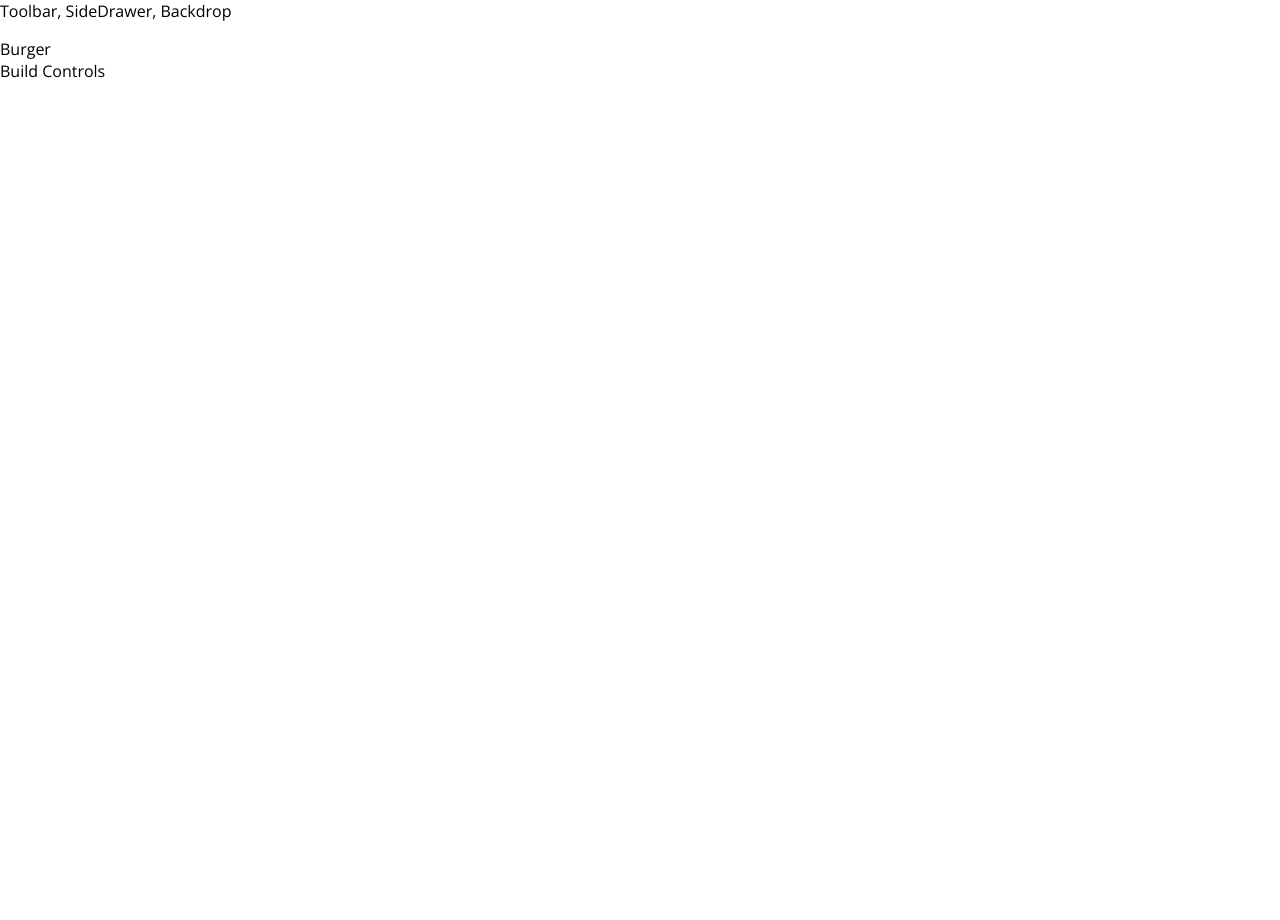
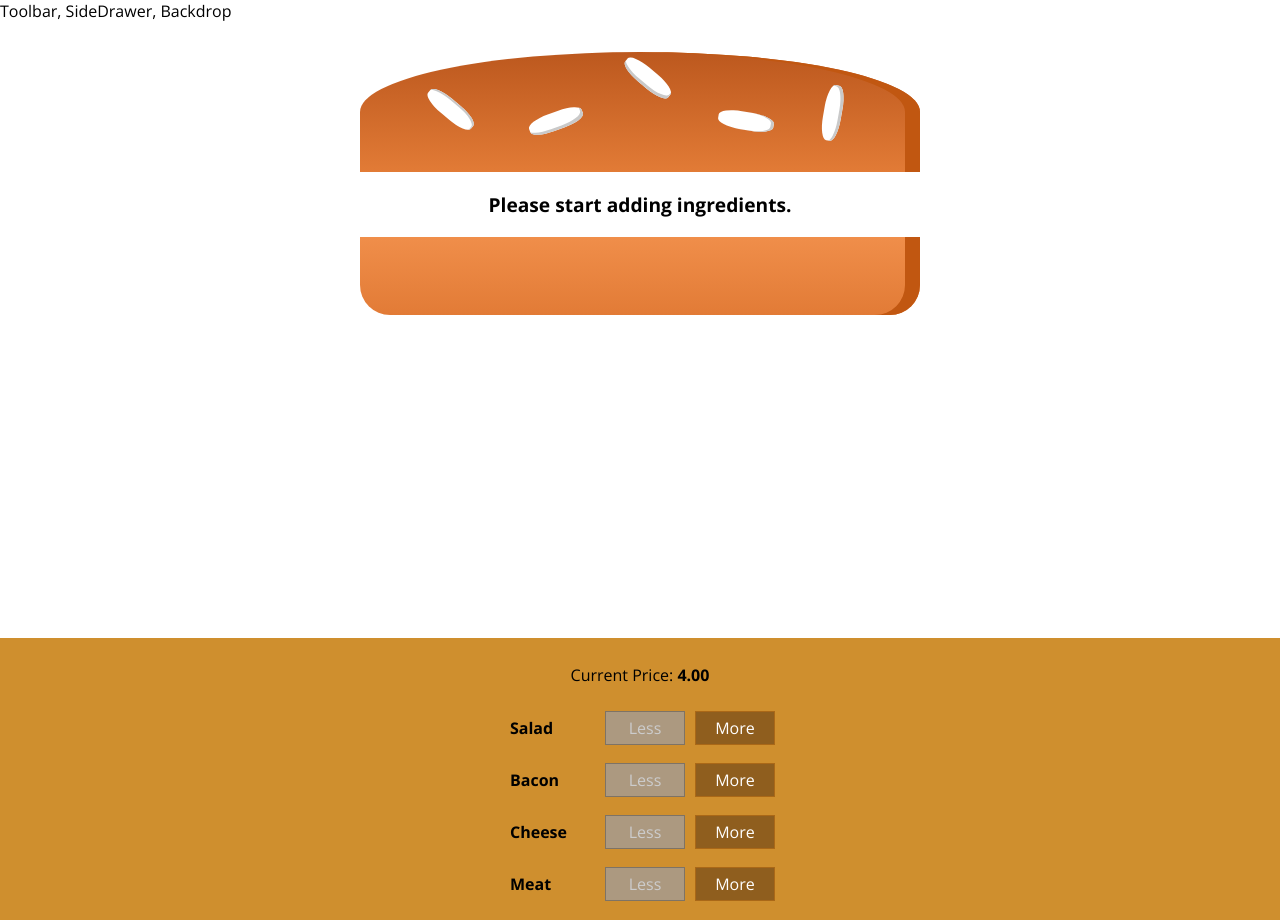
Before and after one commit to levgir/build-a-burger, a React (Create React App) app: page / in a window 1280 px wide. Before the commit the page ends 800 px from the top, so only its background shows below. Built offline with nearby package versions, Linux system fonts and the light colour scheme.

Commit message:
did some work on the app setting up the state and css for the app, got things to display when added and to disappear when subtracted

```diff
--- a/package.json
+++ b/package.json
@@ -6,6 +6,7 @@
     "@testing-library/jest-dom": "^4.2.4",
     "@testing-library/react": "^9.5.0",
     "@testing-library/user-event": "^7.2.1",
+    "prop-types": "^15.7.2",
     "react": "^16.13.1",
     "react-dom": "^16.13.1",
     "react-scripts": "3.4.1"
--- /dev/null
+++ b/src/components/Burger/BuildControls/BuildControl/BuildControl.js
@@ -0,0 +1,21 @@
+import React from "react";
+
+import classes from "./BuildControl.module.css";
+
+const BuildControl = (props) => (
+  <div className={classes.BuildControl}>
+    <div className={classes.Label}>{props.label}</div>
+    <button
+      className={classes.Less}
+      onClick={props.removeIngredientHandler}
+      disabled={props.disabled}
+    >
+      Less
+    </button>
+    <button className={classes.More} onClick={props.addIngredientHandler}>
+      More
+    </button>
+  </div>
+);
+
+export default BuildControl;
--- /dev/null
+++ b/src/components/Burger/BuildControls/BuildControl/BuildControl.module.css
@@ -0,0 +1,56 @@
+.BuildControl {
+    display: flex;
+    justify-content: space-between;
+    align-items: center;
+    margin: 5px 0;
+}
+
+.BuildControl button {
+    display: block;
+    font: inherit;
+    padding: 5px;
+    margin: 0 5px;
+    width: 80px;
+    border: 1px solid #AA6817;
+    cursor: pointer;
+    outline: none;
+}
+
+.BuildControl button:disabled {
+    background-color: #AC9980;
+    border: 1px solid #7E7365;
+    color: #ccc;
+    cursor: default;
+}
+
+.BuildControl button:hover:disabled {
+    background-color: #AC9980;
+    color: #ccc;
+    cursor: not-allowed;
+}
+
+.Label {
+    padding: 10px;
+    font-weight: bold;
+    width: 80px;
+}
+
+.BuildControl .Less {
+    background-color: #D39952;
+    color: white;
+}
+
+.BuildControl .More {
+    background-color: #8F5E1E;
+    color: white;
+}
+
+.BuildControl .Less:hover, .BuildControl .Less:active {
+    background-color: #DAA972;
+    color: white;
+}
+
+.BuildControl .More:hover,.BuildControl .More:active {
+    background-color: #99703F;
+    color: white;
+}
--- /dev/null
+++ b/src/components/Burger/BuildControls/BuildControls.js
@@ -0,0 +1,29 @@
+import React from "react";
+import classes from "./BuildControls.module.css";
+import BuildControl from "./BuildControl/BuildControl";
+
+const controls = [
+  { label: "Salad", type: "salad" },
+  { label: "Bacon", type: "bacon" },
+  { label: "Cheese", type: "cheese" },
+  { label: "Meat", type: "meat" },
+];
+
+const BuildControls = (props) => (
+  <div className={classes.BuildControls}>
+    <p>
+      Current Price: <strong>{props.price.toFixed(2)}</strong>
+    </p>
+    {controls.map((ctrl) => (
+      <BuildControl
+        key={ctrl.label}
+        label={ctrl.label}
+        addIngredientHandler={() => props.addIngredientHandler(ctrl.type)}
+        removeIngredientHandler={() => props.removeIngredientHandler(ctrl.type)}
+        disabled={props.disabled[ctrl.type]}
+      />
+    ))}
+  </div>
+);
+
+export default BuildControls;
--- /dev/null
+++ b/src/components/Burger/BuildControls/BuildControls.module.css
@@ -0,0 +1,10 @@
+.BuildControls {
+    width: 100%;
+    background-color: #cf8f2e;
+    display: flex;
+    flex-flow: column;
+    align-items: center;
+    box-shadow: 0 2px 1px #ccc;
+    margin: auto;
+    padding: 10px 0;
+}
--- /dev/null
+++ b/src/components/Burger/Burger.js
@@ -0,0 +1,31 @@
+import React from "react";
+import classes from "./Burger.module.css";
+import BurgerIngredient from "./BurgerIngredient/BurgerIngredient";
+
+const burger = (props) => {
+  let ingredients = Object.keys(props.ingredients)
+    .map((ingredientKey) => {
+      return [...Array(props.ingredients[ingredientKey])].map((_, i) => {
+        return (
+          <BurgerIngredient key={ingredientKey + i} type={ingredientKey} />
+        );
+      });
+    })
+    .reduce((arr, el) => {
+      return arr.concat(el);
+    }, []);
+
+  if (ingredients.length === 0) {
+    ingredients = <p>Please start adding ingredients.</p>;
+  }
+
+  return (
+    <div className={classes.Burger}>
+      <BurgerIngredient type="bread-top" />
+      {ingredients}
+      <BurgerIngredient type="bread-bottom" />
+    </div>
+  );
+};
+
+export default burger;
--- /dev/null
+++ b/src/components/Burger/Burger.module.css
@@ -0,0 +1,30 @@
+.Burger {
+    width: 100%;
+    margin: auto;
+    height: 250px;
+    overflow: auto;
+    text-align: center;
+    font-weight: bold;
+    font-size: 1.2rem;
+}
+
+@media (min-width: 500px) and (min-height: 400px) {
+    .Burger {
+        width: 350px;
+        height: 300px;
+    }
+}
+
+@media (min-width: 500px) and (min-height: 401px) {
+    .Burger {
+        width: 450px;
+        height: 400px;
+    }
+}
+
+@media (min-width: 1000px) and (min-height: 700px) {
+    .Burger {
+        width: 700px;
+        height: 600px;
+    }
+}
--- /dev/null
+++ b/src/components/Burger/BurgerIngredient/BurgerIngredient.js
@@ -0,0 +1,44 @@
+import React from "react";
+import PropTypes from "prop-types";
+import classes from "./BurgerIngredient.module.css";
+
+class BurgerIngredient extends React.Component {
+  render() {
+    let ingredient = null;
+
+    switch (this.props.type) {
+      case "bread-bottom":
+        ingredient = <div className={classes.BreadBottom}></div>;
+        break;
+      case "bread-top":
+        ingredient = (
+          <div className={classes.BreadTop}>
+            <div className={classes.Seeds1}></div>
+            <div className={classes.Seeds2}></div>
+          </div>
+        );
+        break;
+      case "meat":
+        ingredient = <div className={classes.Meat}></div>;
+        break;
+      case "cheese":
+        ingredient = <div className={classes.Cheese}></div>;
+        break;
+      case "salad":
+        ingredient = <div className={classes.Salad}></div>;
+        break;
+      case "bacon":
+        ingredient = <div className={classes.Bacon}></div>;
+        break;
+      default:
+        ingredient = null;
+    }
+    return ingredient;
+  }
+}
+
+BurgerIngredient.propTypes = {
+  type: PropTypes.string.isRequired,
+};
+
+export default BurgerIngredient;
--- /dev/null
+++ b/src/components/Burger/BurgerIngredient/BurgerIngredient.module.css
@@ -0,0 +1,113 @@
+.BreadBottom {
+    height: 13%;
+    width: 80%;
+    background: linear-gradient(#F08E4A, #e27b36);
+    border-radius: 0 0 30px 30px;
+    box-shadow: inset -15px 0 #c15711;
+    margin: 2% auto;
+}
+
+.BreadTop {
+    height: 20%;
+    width: 80%;
+    background: linear-gradient(#bc581e, #e27b36);
+    border-radius: 50% 50% 0 0;
+    box-shadow: inset -15px 0 #c15711;
+    margin: 2% auto;
+    position: relative;
+}
+
+.Seeds1 {
+    width: 10%;
+    height: 15%;
+    position: absolute;
+    background-color: white;
+    left: 30%;
+    top: 50%;
+    border-radius: 40%;
+    transform: rotate(-20deg);
+    box-shadow: inset -2px -3px #c9c9c9;
+}
+
+.Seeds1:after {
+    content: "";
+    width: 100%;
+    height: 100%;
+    position: absolute;
+    background-color: white;
+    left: -170%;
+    top: -260%;
+    border-radius: 40%;
+    transform: rotate(60deg);
+    box-shadow: inset -1px 2px #c9c9c9;
+  }
+
+.Seeds1:before {
+    content: "";
+    width: 100%;
+    height: 100%;
+    position: absolute;
+    background-color: white;
+    left: 180%;
+    top: -50%;
+    border-radius: 40%;
+    transform: rotate(60deg);
+    box-shadow: inset -1px -3px #c9c9c9;
+  }
+
+  .Seeds2 {
+    width: 10%;
+    height: 15%;
+    position: absolute;
+    background-color: white;
+    left: 64%;
+    top: 50%;
+    border-radius: 40%;
+    transform: rotate(10deg);
+    box-shadow: inset -3px 0 #c9c9c9;
+  }
+
+  .Seeds2:before {
+    content: "";
+    width: 100%;
+    height: 100%;
+    position: absolute;
+    background-color: white;
+    left: 150%;
+    top: -130%;
+    border-radius: 40%;
+    transform: rotate(90deg);
+    box-shadow: inset 1px 3px #c9c9c9;
+  }
+
+
+.Meat {
+    width: 80%;
+    height: 8%;
+    background: linear-gradient(#7f3608, #702e05);
+    margin: 2% auto;
+    border-radius: 15px;
+}
+
+.Cheese {
+    width: 90%;
+    height: 4.5%;
+    margin: 2% auto;
+    background: linear-gradient(#f4d004, #d6bb22);
+    border-radius: 20px;
+}
+
+.Salad {
+    width: 85%;
+    height: 7%;
+    margin: 2% auto;
+    background: linear-gradient(#228c1d, #91ce50);
+    border-radius: 20px;
+}
+
+.Bacon {
+    width: 80%;
+    height: 3%;
+    background: linear-gradient(#bf3813, #c45e38);
+    margin: 2% auto;
+}
--- a/src/components/containers/BurgerBuilder/BurgerBuilder.js
+++ b/src/components/containers/BurgerBuilder/BurgerBuilder.js
@@ -1,11 +1,70 @@
 import React from "react";
+import Burger from "../../Burger/Burger";
+import BuildControls from "../../Burger/BuildControls/BuildControls";
+
+const INGREDIENT_PRICES = {
+  salad: 0.5,
+  cheese: 0.4,
+  meat: 1.3,
+  bacon: 0.7,
+};
 
 class BurgerBuilder extends React.Component {
+  state = {
+    ingredients: {
+      salad: 0,
+      bacon: 0,
+      cheese: 0,
+      meat: 0,
+    },
+    totalPrice: 4,
+  };
+
+  addIngredientHandler = (type) => {
+    const oldCount = this.state.ingredients[type];
+    const updatedCount = oldCount + 1;
+    const updatedIngredients = {
+      ...this.state.ingredients,
+    };
+    updatedIngredients[type] = updatedCount;
+    const priceAddition = INGREDIENT_PRICES[type];
+    const oldPrice = this.state.totalPrice;
+    const newPrice = oldPrice + priceAddition;
+    this.setState({ totalPrice: newPrice, ingredients: updatedIngredients });
+  };
+
+  removeIngredientHandler = (type) => {
+    const oldCount = this.state.ingredients[type];
+    if (oldCount <= 0) {
+      return;
+    }
+    const updatedCount = oldCount - 1;
+    const updatedIngredients = {
+      ...this.state.ingredients,
+    };
+    updatedIngredients[type] = updatedCount;
+    const priceAddition = INGREDIENT_PRICES[type];
+    const oldPrice = this.state.totalPrice;
+    const newPrice = oldPrice - priceAddition;
+    this.setState({ totalPrice: newPrice, ingredients: updatedIngredients });
+  };
+
   render() {
+    const disabledInfo = {
+      ...this.state.ingredients,
+    };
+    for (let key in disabledInfo) {
+      disabledInfo[key] = disabledInfo[key] <= 0;
+    }
     return (
       <>
-        <div>Burger</div>
-        <div>Build Controls</div>
+        <Burger ingredients={this.state.ingredients} />
+        <BuildControls
+          addIngredientHandler={this.addIngredientHandler}
+          removeIngredientHandler={this.removeIngredientHandler}
+          disabled={disabledInfo}
+          price={this.state.totalPrice}
+        />
       </>
     );
   }
```
